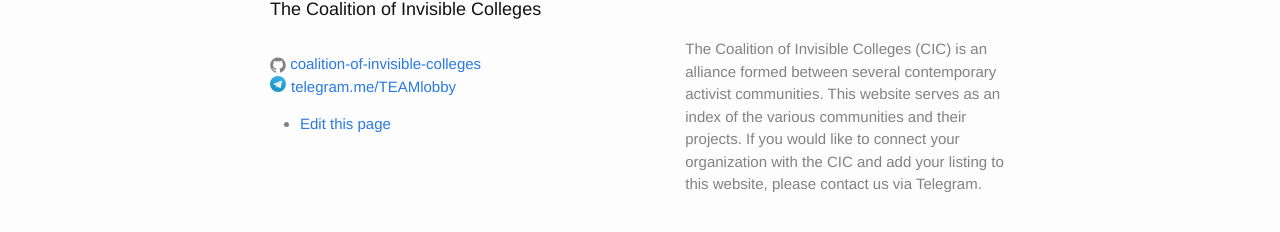
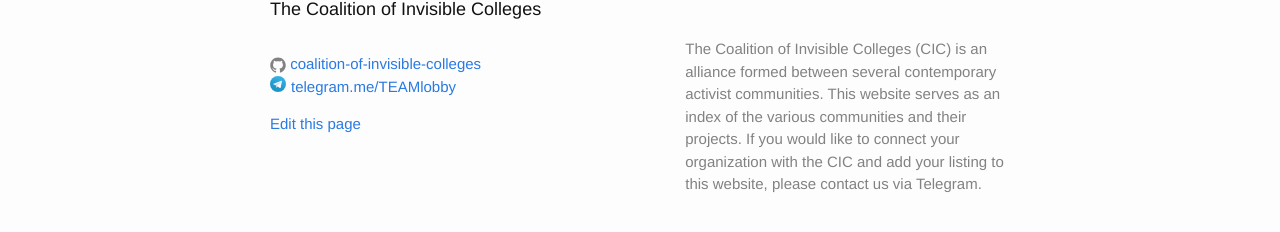
Before and after one commit to coalition-of-invisible-colleges/cic.github.io, a Jekyll site: the page built from index.md, in a window 1280 px wide. Shown: the part 331-563 px from the top of the page. Built offline with Jekyll 4.4.1, drawn with Linux system fonts in a browser that asks for light colours.

Commit message:
Added class to Edit this page link

```diff
--- a/_includes/footer.html
+++ b/_includes/footer.html
@@ -33,7 +33,7 @@
           </li>
           {% endif %}
         </ul>
-        <ul>
+        <ul class="contact-list">
           <!--todo: add a pen icon here-->
           <li><a href='https://github.com/coalition-of-invisible-colleges/cic.github.io/edit/master{{ page.url }}'>Edit this page</a></li>
         </ul>
```
